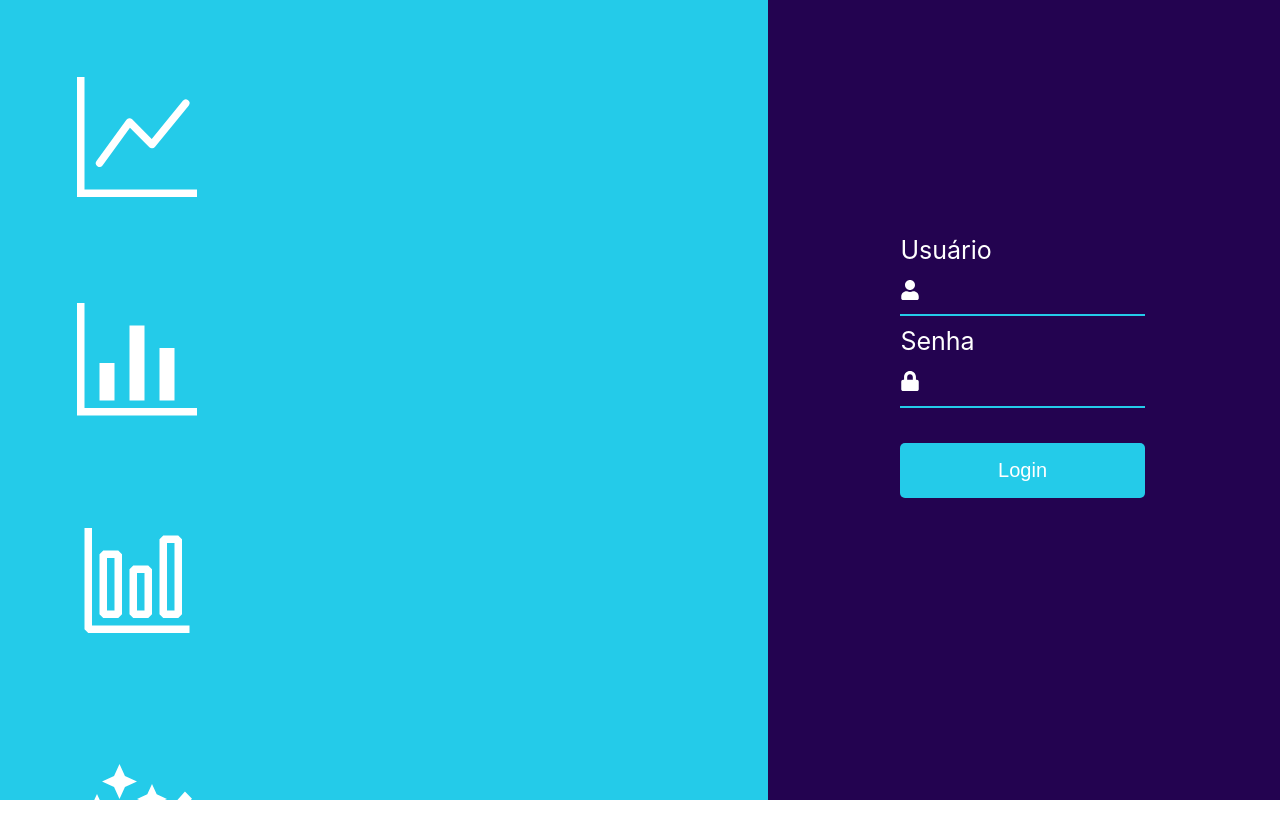
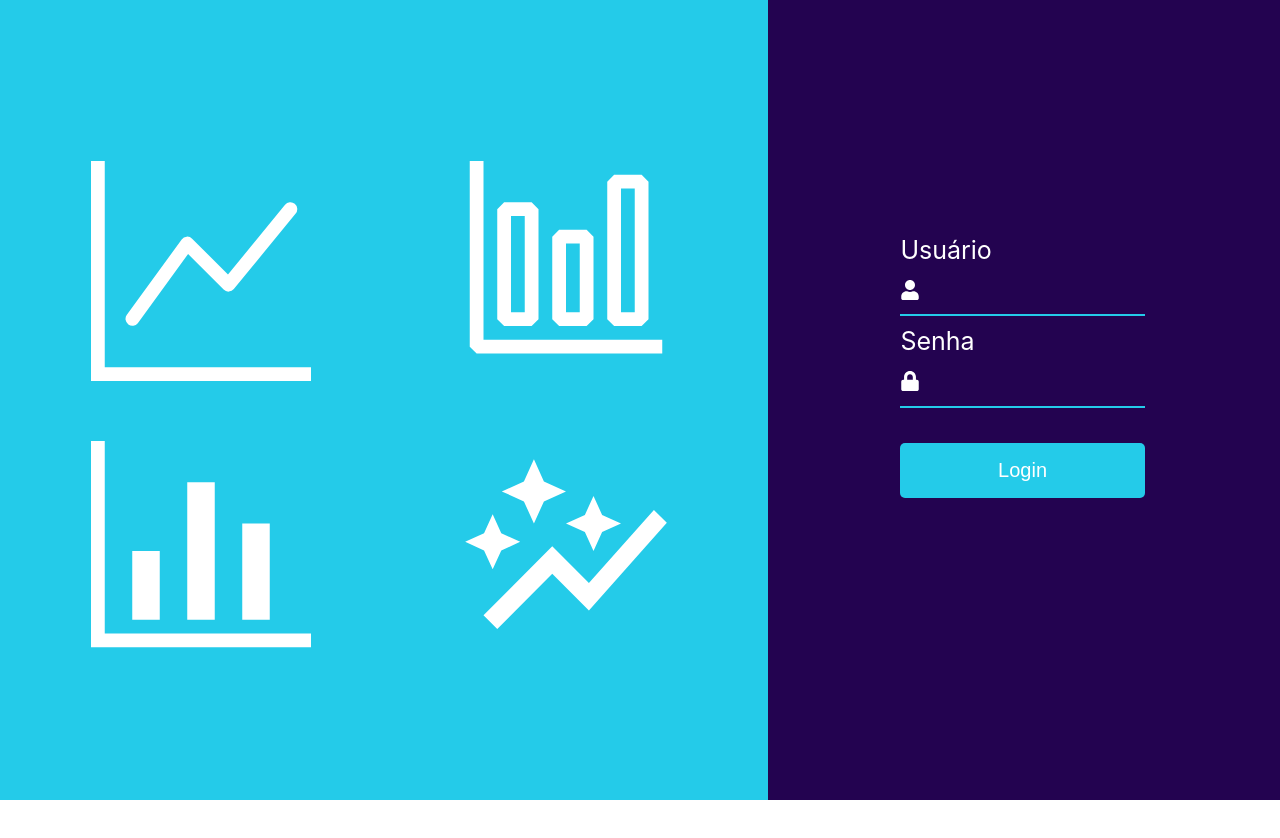
Before and after one commit to YohanToledo/login-page, a React (Create React App) app: page / in a window 1280 px wide. Shown: the top 838 px of the page. After the commit the page ends 800 px from the top, so only its background shows below. Built offline with nearby package versions, Linux system fonts and the light colour scheme.

Commit message:
fix: icons

```diff
--- a/src/pages/Login/index.jsx
+++ b/src/pages/Login/index.jsx
@@ -10,17 +10,23 @@ const Login = () => {
     <>
       <div className="page">
         <div className="left-column">
+          <div className="icons-panel">
+            <div className="left-icons">
               <div className="icon">
                 <BsGraphUp />
               </div>
               <div className="icon">
                 <GoGraph />
               </div>
+            </div>
+            <div className="right-icons">
               <div className="icon">
                 <VscGraph />
               </div>
               <div className="icon">
                 <MdAutoGraph />
+              </div>
+            </div>
           </div>
         </div>
         <div className="right-column">
--- a/src/pages/Login/login.css
+++ b/src/pages/Login/login.css
@@ -8,12 +8,37 @@
 }
 
 .icon {
-  margin: 10%;
-  font-size: 120px;
+  margin: 2%;
+  font-size: 220px;
+  width: 70%;
+  margin-left: 25%;
 }
 
 .left-column {
   align-items: center;
+}
+
+.icons-panel {
+  align-items: center;
+  justify-content: center;
+  display: flex;
+  flex-flow: row wrap;
+  width: 95%;
+  height: 40%;
+  margin-top: 20%;
+}
+
+.left-icons {
+  box-sizing: border-box;
+  width: 50%;
+  height: 100%;
+  right: 0;
+}
+
+.right-icons {
+  box-sizing: border-box;
+  width: 50%;
+  height: 100%;
 }
 
 @media screen and (max-width: 900px) {
```
Lines whose indentation alone changed are shown as unchanged.
